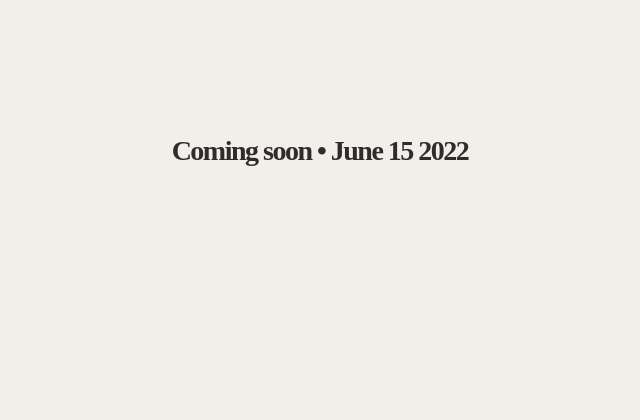
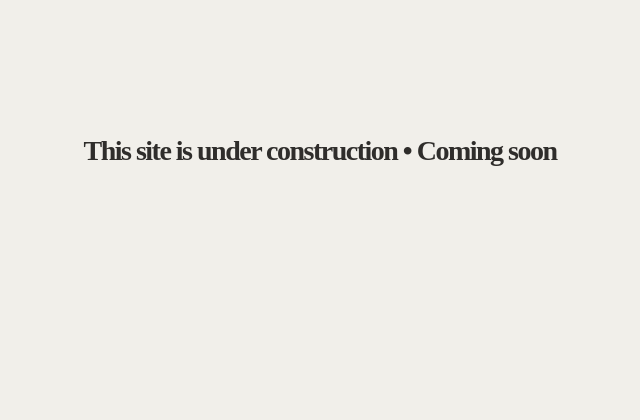
Before and after one commit to hoanhan101/dani, a FastAPI app: template templates/501.html in a window 1280 px wide. Shown: the top 420 px of the page, without its empty margins (320-960 px from the left). Run offline with FastAPI, Linux system fonts and the light colour scheme; the template is opened without the code that fills it, so the values that code supplies are empty; some libraries are stand-ins or nearby versions; some web fonts are replaced.

Commit message:
Put current site under construction status

```diff
--- a/main.py
+++ b/main.py
@@ -12,7 +12,8 @@ jtemplates = Jinja2Templates(directory="templates")
 
 @app.get("/", response_class=HTMLResponse)
 def index(request: Request):
-    return jtemplates.TemplateResponse("index.html", {"request": request})
+    # return jtemplates.TemplateResponse("index.html", {"request": request})
+    return jtemplates.TemplateResponse("501.html", {"request": request})
 
 
 @app.get("/about", response_class=HTMLResponse)
--- a/templates/501.html
+++ b/templates/501.html
@@ -31,7 +31,7 @@
                 <div class="columns">
                     <div class="column has-text-centered">
                         <div class="block heading3">
-                            <p>Coming soon • June 15 2022</p>
+                            <p>This site is under construction • Coming soon</p>
                         </div>
                     </div>
                 </div>
```
